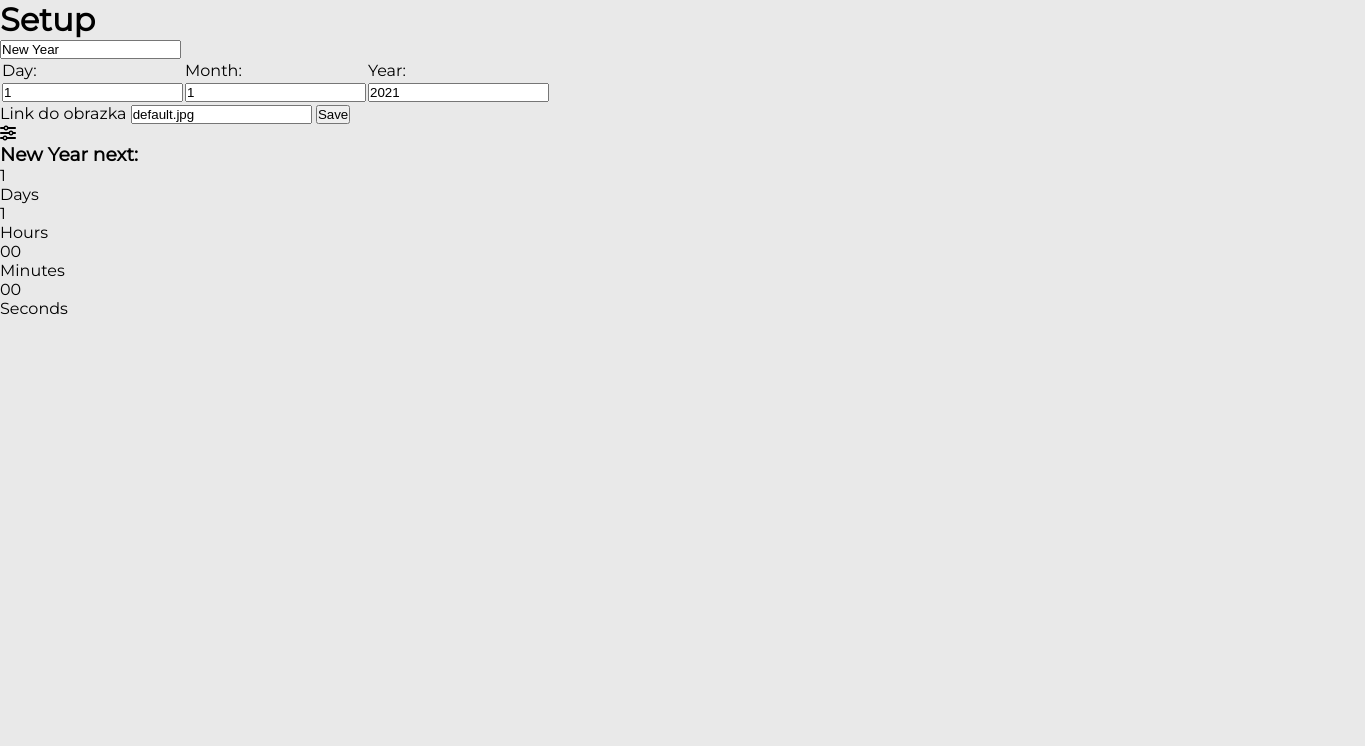
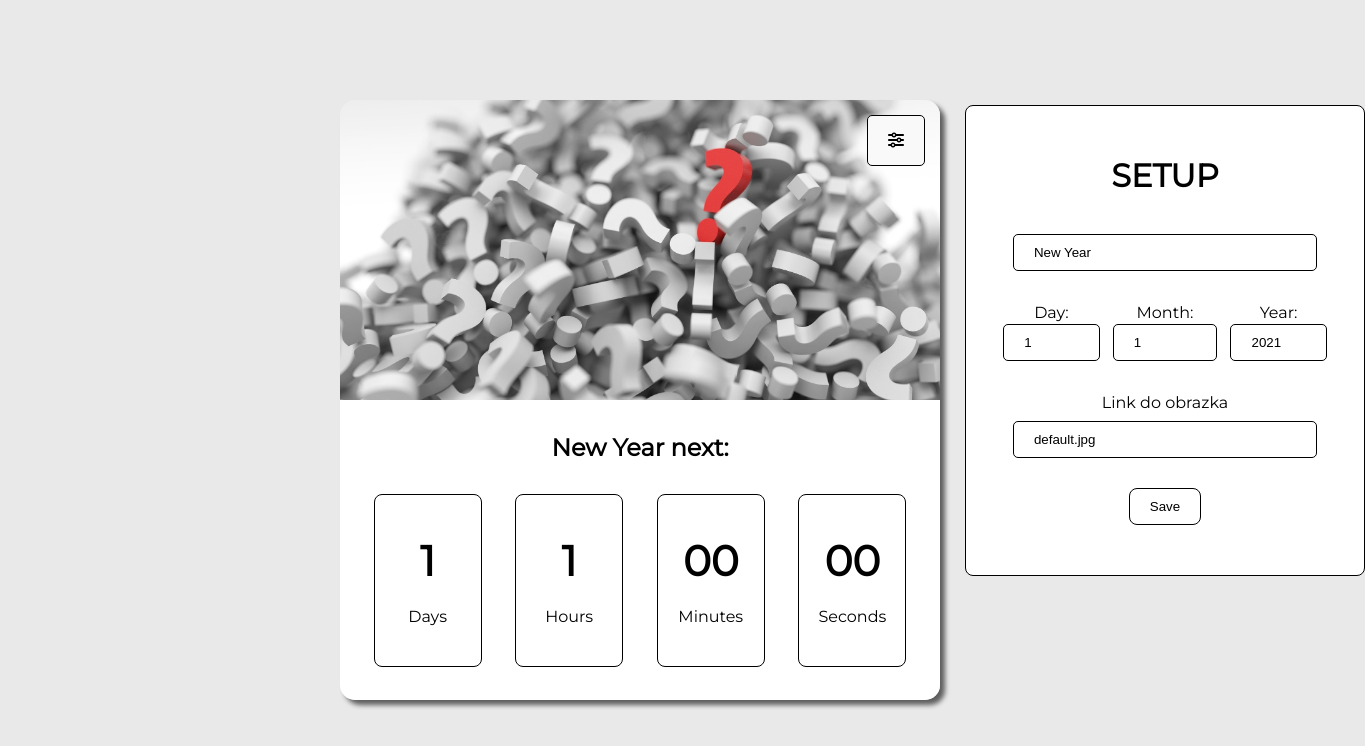
Before and after one commit to MateuszRyniewicz/TrainingJS, a plain HTML site: page Timer/html.html in a window 1280 px wide. Shown: the whole page, 1365 px wide, since content can reach past the window. Drawn offline with Linux system fonts and the light colour scheme.

Commit message:
first part is done

```diff
--- a/Timer/script.js
+++ b/Timer/script.js
@@ -0,0 +1,22 @@
+const settings = document.querySelector('.settings');
+const settingsBtn = document.querySelector('.settings-btn');
+const imageSection = document.querySelector('.image-section');
+
+const eventName = document.querySelector('event-name');
+const eventDay = document.querySelector('#event-day');
+const eventMonth = document.querySelector('#event-month');
+const eventYear = document.querySelector('#event-year');
+const eventImage = document.querySelector('#event-image');
+
+const daysCount = document.querySelector('.days-count');
+const hoursCount = document.querySelector('.hours-count');
+const minutesCount = document.querySelector('.minutes-count');
+
+const saveBtn = document.querySelector('.save');
+
+const eventSpan = document.querySelector('.event');
+let usersTime;
+
+settingsBtn.addEventListener('click', () => {
+	settings.classList.toggle('active');
+});
--- a/Timer/style.css
+++ b/Timer/style.css
@@ -5,9 +5,143 @@
 }
 
 body {
+	display: flex;
 	justify-content: center;
 	align-items: center;
-	height: 100vh;
+	min-height: 100vh;
 	font-family: 'Montserrat', sans-serif;
 	background-color: rgb(233, 233, 233);
 }
+
+.counter-app {
+	position: relative;
+}
+
+.app-body {
+	display: flex;
+	flex-direction: column;
+	width: 600px;
+	height: 600px;
+	border-radius: 15px;
+	box-shadow: 5px 5px 5px rgb(0, 0, 0, 0.6);
+	overflow: hidden;
+}
+
+.image-section {
+	position: relative;
+	height: 300px;
+	background-image: url('./img/default.jpg');
+	background-size: cover;
+	background-position: center;
+}
+
+.settings-btn {
+	position: absolute;
+	top: 15px;
+	right: 15px;
+	padding: 15px 20px;
+	font-size: 16px;
+	background-color: #f9f9f9;
+	border: 1px solid black;
+	border-radius: 5px;
+	cursor: pointer;
+	transition: background-color 0.3, color 0.3;
+}
+
+.settings-btn:hover {
+	background-color: black;
+	color: #f9f9f9;
+}
+
+.time-section {
+	display: flex;
+	flex-direction: column;
+	justify-content: space-evenly;
+	align-items: center;
+	height: 300px;
+	background-color: #ffff;
+	z-index: 100;
+}
+
+h3 {
+	font-size: 24px;
+	text-align: center;
+}
+
+.times-cards {
+	display: flex;
+	justify-content: space-evenly;
+	width: 100%;
+}
+
+.card {
+	display: flex;
+	flex-direction: column;
+	justify-content: space-between;
+	padding: 40px 0;
+	width: 18%;
+	text-align: center;
+	border: 1px solid black;
+	border-radius: 8px;
+}
+
+.number {
+	margin-bottom: 20px;
+	font-size: 42px;
+	font-weight: bold;
+}
+
+.card-title {
+	text-align: center;
+}
+
+.settings {
+	display: flex;
+	flex-direction: column;
+	justify-content: center;
+	align-items: center;
+	position: absolute;
+	top: 5px;
+	right: 5px;
+	padding: 50px 30px;
+	width: 400px;
+	background-color: #fff;
+	border: 1px solid black;
+	border-radius: 8px;
+	opacity: 0;
+	transition: transform 0.5s, opacity 0.3s;
+}
+
+.active {
+	transform: translateX(430px);
+	opacity: 1;
+}
+
+h1 {
+	margin-bottom: 30px;
+	text-transform: uppercase;
+}
+
+label {
+	margin-bottom: 9px;
+}
+
+input {
+	margin-bottom: 30px;
+	padding: 10px 20px;
+	width: 90%;
+	border: 1px solid black;
+	border-radius: 5px;
+}
+
+.date {
+	text-align: center;
+}
+
+.save {
+	padding: 10px 20px;
+	cursor: pointer;
+	border: 1px solid black;
+	border-radius: 8px;
+	background: none;
+}
```
Also changed, not shown: Timer/html.html (+3 -1 lines), Timer/img/default.jpg (added).
